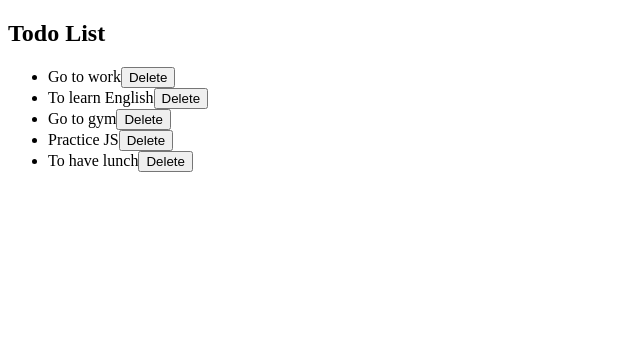
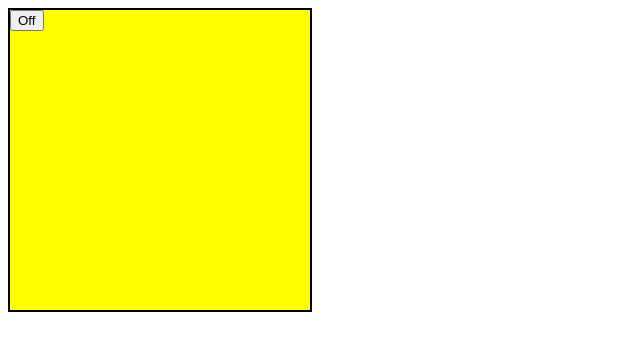
Before and after one commit to NataliiaYakovenko/react-rom-app, a React (Create React App) app: page / in a window 1280 px wide. Shown: the top 350 px of the page, without its empty margins (0-640 px from the left). Built offline with nearby package versions, Linux system fonts and the light colour scheme.

Commit message:
Add component Scene перемикач світла

```diff
--- /dev/null
+++ b/src/components/Scene/Scene.css
@@ -0,0 +1,13 @@
+.scene-on{
+    width: 300px;
+    height: 300px;
+    border: 2px solid black;
+    background-color: yellow;
+}
+
+.scene-off{
+    width: 300px;
+    height: 300px;
+    border: 2px solid white;
+    background-color: black;
+}
--- /dev/null
+++ b/src/components/Scene/Scene.js
@@ -0,0 +1,38 @@
+//батьківський компонент
+
+import React from "react";
+import Toggler from "./Toggler";
+import './Scene.css'
+
+class Scene extends React.Component {
+  constructor(props){
+    super(props);
+    this.state={
+        isLight: true
+    }
+  }
+
+  toggleScene=()=>{
+    this.setState({
+        isLight: !this.state.isLight
+    })
+  }
+
+  render() {
+    const{isLight}=this.state
+    return (
+    <div className={isLight ? "scene-on" : "scene-off"}>
+    <Toggler changeParentState={this.toggleScene}/>
+    </div>)
+  }
+}
+
+export default Scene;
+
+/*
+Батьківський елемент може вліяти на дочірній через props
+Дочирній елемент може передавати до батьківського через callback
+callback patern
+
+
+*/
--- /dev/null
+++ b/src/components/Scene/Toggler.js
@@ -0,0 +1,28 @@
+import React from "react";
+
+class Toggler extends React.Component{
+    constructor(props){
+        super(props);
+        this.state={
+            isOn: true
+        }
+    }
+
+    clickHandler=()=>{
+        this.setState({
+            isOn: !this.state.isOn
+        })
+      this.props.changeParentState()
+
+    }
+
+
+    render(){
+        console.log(this.props);
+        return (
+        <button onClick={()=>{this.clickHandler()}}>{this.state.isOn ?'Off' : 'On'}</button>
+    )
+    }
+}
+
+export default Toggler;
--- a/src/index.js
+++ b/src/index.js
@@ -2,7 +2,8 @@
 import ReactDOM from "react-dom/client";
 import AlohaDashboard from "./components/AlohaDashboard/AlohaDashboard";
 import TodoList from "./components/Todolist/TodoList";
+import Scene from "./components/Scene/Scene";
 
 
 const root = ReactDOM.createRoot(document.getElementById("root"));
-root.render(<TodoList/>);
+root.render(<Scene />);
```
